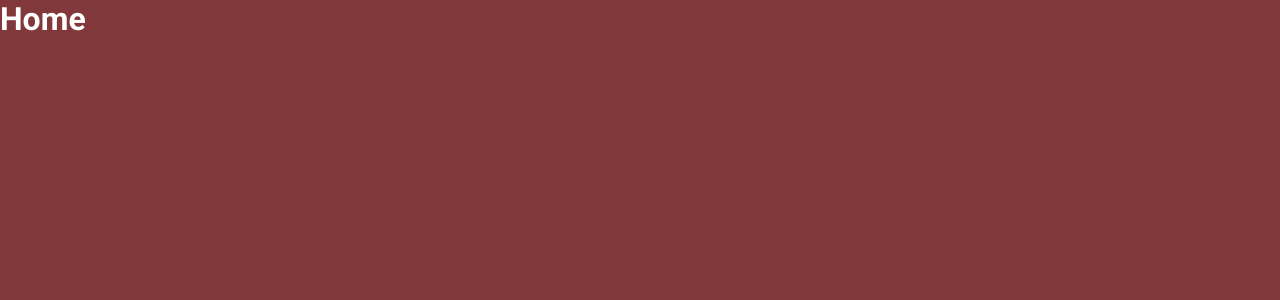
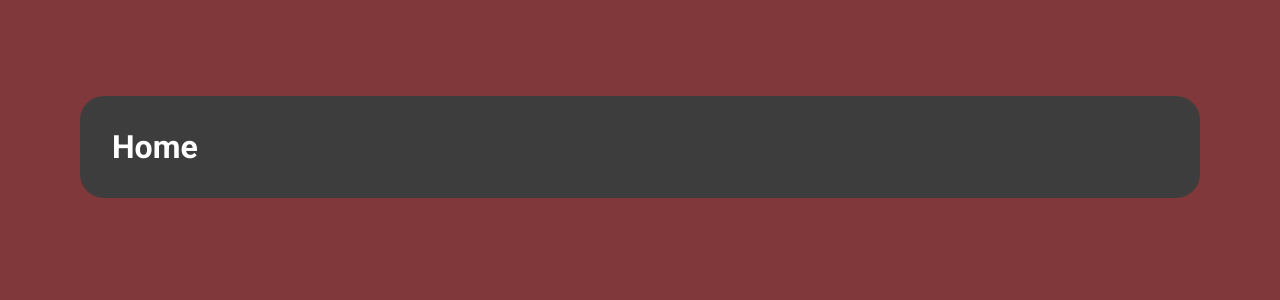
Before and after one commit to jonathan-castro-dev/pomodoro-clock, a React (Vite) app: page / in a window 1280 px wide. Shown: the top 300 px of the page. Built offline with nearby package versions, Linux system fonts and the light colour scheme.

Commit message:
style: create default-layout

```diff
--- /dev/null
+++ b/src/layouts/default-layout.styles.ts
@@ -0,0 +1,14 @@
+import { css, styled } from 'styled-components'
+
+export const LayoutDefault = styled.div`
+  max-width: 1120px;
+  margin: 6rem auto;
+  padding: 2rem;
+  border-radius: 1.5rem;
+
+  ${(props) => {
+    return css`
+      background-color: ${props.theme['gray-700']};
+    `
+  }}
+`
--- /dev/null
+++ b/src/layouts/default-layout.tsx
@@ -0,0 +1,10 @@
+import { Outlet } from 'react-router-dom'
+import { LayoutDefault } from './default-layout.styles'
+
+export function DefaultLayout() {
+  return (
+    <LayoutDefault>
+      <Outlet />
+    </LayoutDefault>
+  )
+}
--- a/src/routes/router.tsx
+++ b/src/routes/router.tsx
@@ -2,13 +2,16 @@ import { Routes, Route } from 'react-router-dom'
 import { Home } from '../pages/Home'
 import { History } from '../pages/History'
 import { Settings } from '../pages/Settings'
+import { DefaultLayout } from '../layouts/default-layout'
 
 export function Router() {
   return (
     <Routes>
-      <Route path="/" element={<Home />} />
-      <Route path="/history" element={<History />} />
-      <Route path="/settings" element={<Settings />} />
+      <Route path="/" element={<DefaultLayout />}>
+        <Route path="/" element={<Home />} />
+        <Route path="/history" element={<History />} />
+        <Route path="/settings" element={<Settings />} />
+      </Route>
     </Routes>
   )
 }
--- a/src/styles/global.ts
+++ b/src/styles/global.ts
@@ -5,6 +5,10 @@ export const GlobalStyle = createGlobalStyle`
     margin: 0;
     padding: 0;
     box-sizing: border-box;
+  }
+
+  body {
+    margin-inline: 1rem;
   }
 
   body, button, textarea, input {
```
